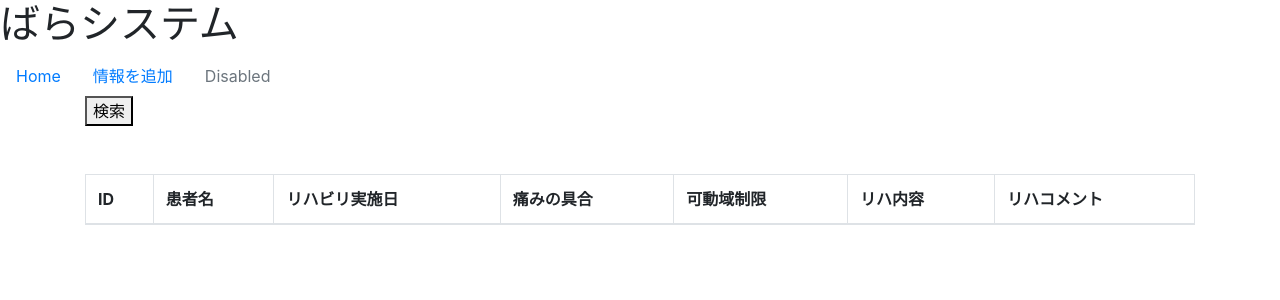
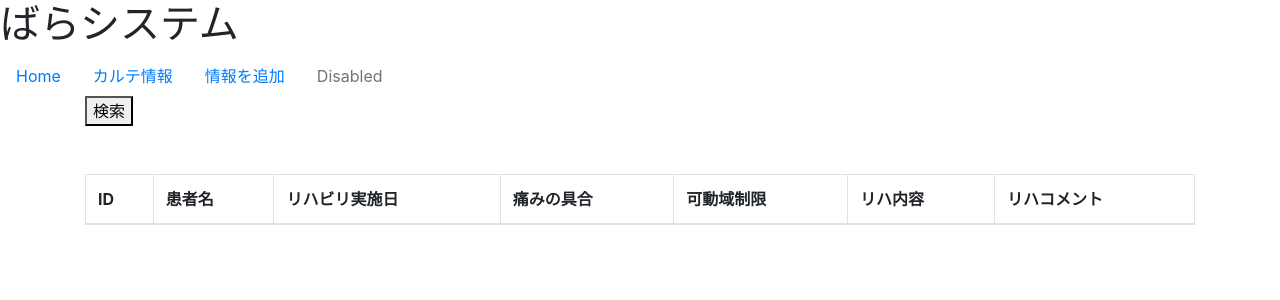
Before and after one commit to KATSU123-nin/s_system, a Django app: page /karte/ in a window 1280 px wide. Shown: the top 300 px of the page. Run offline with Django 4.2, Linux system fonts and the light colour scheme; data that the repository does not hold is empty; some libraries are stand-ins or nearby versions.

Commit message:
2023/03/05

```diff
--- a/empmanager/employee/templates/employee/base.html
+++ b/empmanager/employee/templates/employee/base.html
@@ -16,10 +16,13 @@
     <header class="header">
       <ul class="nav">
         <li class="nav-item">
-          <a class="nav-link active" href="#!">Home</a>
+          <a class="nav-link active" href={% url 'employee:index' %}>Home</a>
         </li>
         <li class="nav-item">
-          <a class="nav-link" href="">情報を追加</a>
+          <a class="nav-link" href="{% url 'karte:index' %}">カルテ情報</a>
+        </li>
+        <li class="nav-item">
+          <a class="nav-link" href="{% url 'karte:karteinfo_create' %}">情報を追加</a>
         </li>
         <li class="nav-item">
           <a class="nav-link disabled" href="#!">Disabled</a>
--- a/empmanager/karte/urls.py
+++ b/empmanager/karte/urls.py
@@ -6,5 +6,5 @@ app_name = 'karte'
 
 urlpatterns = [
     path('',views.KarteInfoListView.as_view(), name='index'),
-    path('create/', views.KarteInfoCreateView.as_view(), name='karteinfo_create'),
+    path('create/', views.KarteInfoCreateView.as_view(), name = 'karteinfo_create'),
 ]
--- a/empmanager/karte/views.py
+++ b/empmanager/karte/views.py
@@ -2,10 +2,7 @@ from django.views.generic import ListView
 from django.views.generic.edit import CreateView
 
 from .models import KarteInfo
-
-from django.forms import Textarea
-from django.forms import CheckboxSelectMultiple
-
+from .forms import KarteInfoForm
 
 
 class KarteInfoListView(ListView):
@@ -16,9 +13,6 @@ class KarteInfoListView(ListView):
 
 class KarteInfoCreateView(CreateView):
     model = KarteInfo
-    fields = ['patient', 'reha_at', 'pain', 'range', 'rehaplan', 'comment']
-    template_name = 'karte/karteinfo_form.html'
-    widgets = {
-        'comment': Textarea(attrs={'rows': 7}),
-        'rehaplan': CheckboxSelectMultiple,
-    }
+    form_class = KarteInfoForm
+    template_name = 'karteinfo_form.html'
+    success_url = '/'
```
Also changed, not shown: empmanager/karte/forms.py (+9 -6 lines).
